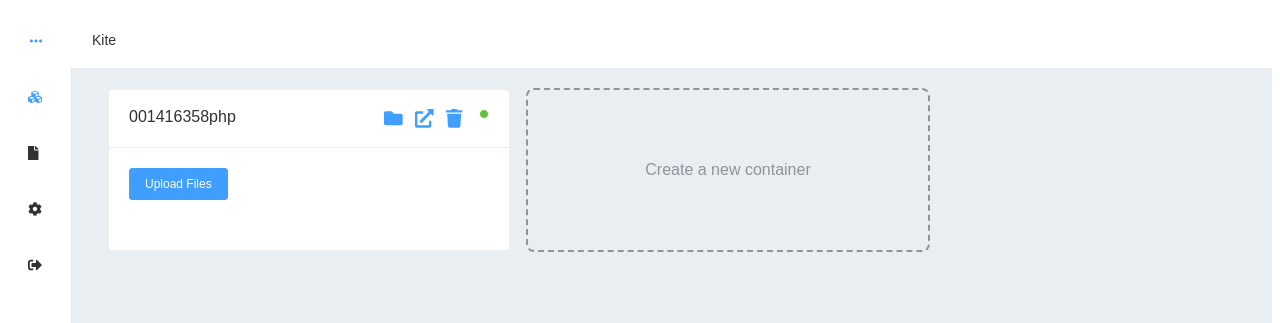
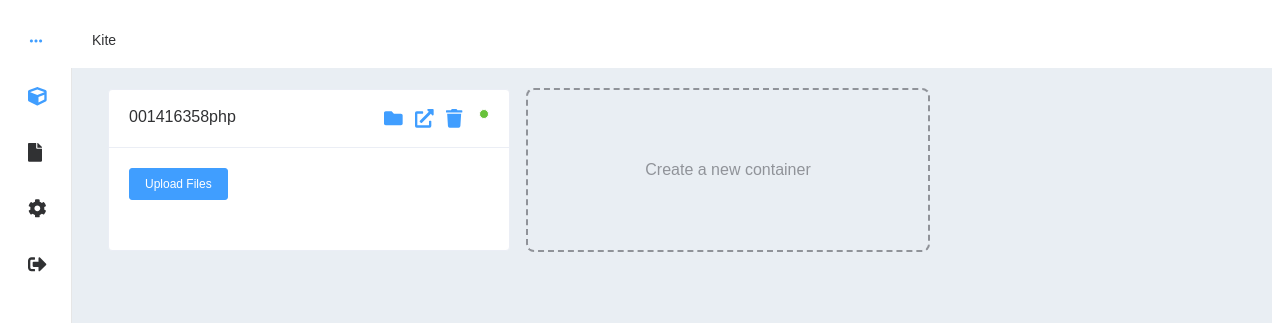
Before and after one commit to ianfabs/kite-ui, a Vue app: page /containers in a window 1280 px wide. Shown: the top 323 px of the page. Built offline with nearby package versions, Linux system fonts and the light colour scheme.

Commit message:
Changed Icons and added v-to directive

```diff
--- a/src/App.vue
+++ b/src/App.vue
@@ -16,21 +16,32 @@
         @close="handleClose"
         :collapse="isCollapse"
       >
-        <el-menu-item index="1">
-          <fa-icon icon="cubes" size="md" />
-          <span slot="title" class="ml-1">Containers</span>
+        <router-link to="containers" class="el-link">
+          <el-menu-item index="1">
+            <fa-icon icon="cube" size="lg" class="mr-1"/>
+            <span slot="title">Containers</span>
+          </el-menu-item>
+        </router-link>
+        <el-menu-item index="2" v-to="'editor'">
+          <fa-icon icon="file" size="lg" class="mr-1"/>
+          <span slot="title">Editor</span>
         </el-menu-item>
-        <el-menu-item index="2">
-          <fa-icon icon="file" size="md" />
-          <span slot="title" class="ml-1">&nbsp;Editor</span>
-        </el-menu-item>
-        <el-menu-item index="3">
-          <fa-icon icon="cog" size="md"/>
-          <span slot="title" class="ml-1">Settings</span>
-        </el-menu-item>
+        <el-submenu index="3">
+          <template slot="title">
+            <fa-icon icon="cog" size="lg" class="mr-1"/>
+            <span slot="title">Settings</span>
+          </template>
+          <el-menu-item-group>
+            <span slot="title">Settings</span>
+            <el-menu-item index="1-1">
+              Dark Theme
+              <el-switch v-model="dark" class="ml-4"></el-switch>
+            </el-menu-item>
+          </el-menu-item-group>
+        </el-submenu>
         <el-menu-item index="4">
-          <fa-icon icon="sign-out-alt" size="md"/>
-          <span slot="title" class="ml-1">Logout</span>
+          <fa-icon icon="sign-out-alt" size="lg" class="mr-1"/>
+          <span slot="title">Logout</span>
         </el-menu-item>
       </el-menu>
       <el-container>
@@ -49,7 +60,8 @@ export default {
   data() {
     return {
       isCollapse: true,
-      activeIndex: 0
+      activeIndex: 0,
+      dark: false
     };
   },
   methods: {
--- a/src/components/FileUpload.vue
+++ b/src/components/FileUpload.vue
@@ -44,7 +44,7 @@ export default {
             this.$message.warning(`The limit is 3, you selected ${files.length} files this time, add up to ${files.length + fileList.length} totally`);
         },
         beforeRemove(file, fileList) {
-            return this.$confirm(`确定移除 ${ file.name }？`);
+            return this.$confirm(`delete ${ file.name }？`);
         }
     }
 }
--- a/src/main.js
+++ b/src/main.js
@@ -13,6 +13,7 @@ Vue.config.productionTip = false;
 Vue.directive('to', {
   // When the bound element is inserted into the DOM...
   inserted: function (el, bin, vnode) {
+    el.tabindex="1";
     el.addEventListener("click", (event)=>{
       try{
         router.push(bin.value);
--- a/src/plugins/font-awesome.js
+++ b/src/plugins/font-awesome.js
@@ -2,6 +2,7 @@ import Vue from 'vue'
 import { library, dom } from '@fortawesome/fontawesome-svg-core'
 import {
     faCubes,
+    faCube,
     faSignOutAlt,
     faFile,
     faFileAlt,
@@ -16,6 +17,7 @@ import { FontAwesomeIcon } from '@fortawesome/vue-fontawesome'
 
 library.add(
     faCubes,
+    faCube,
     faSignOutAlt,
     faFile,
     faFileAlt,
--- a/src/views/Dashboard/Containers.vue
+++ b/src/views/Dashboard/Containers.vue
@@ -5,6 +5,7 @@
     v-for="container in containers"
     :key="container.name"
     shadow="hover"
+    v-draggable
     >
       <div slot="header" class="el-card-header clearfix text-align-left">
         {{container.name}}
```
